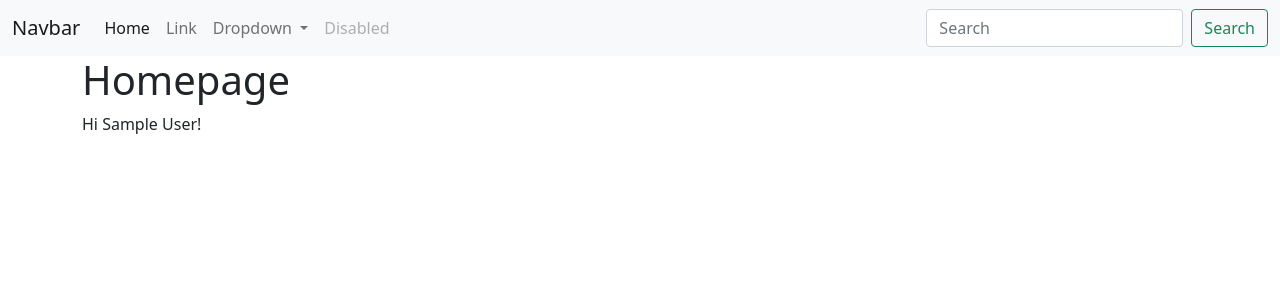
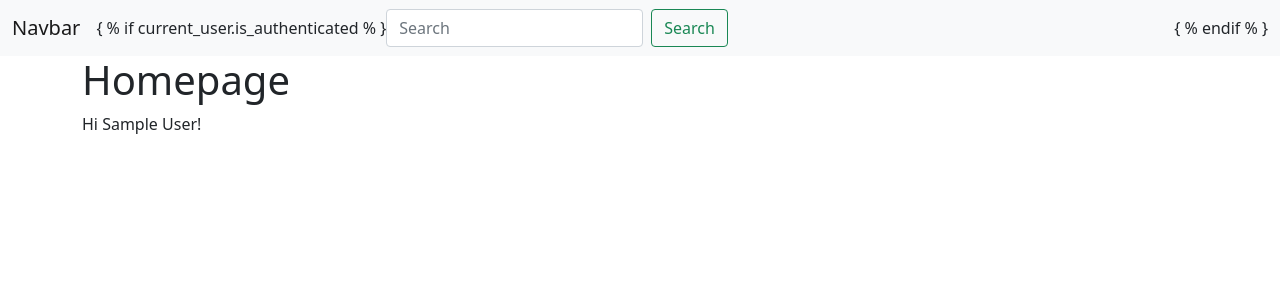
Before and after one commit to lorenzodemenia/PROJECT_BD2, a Flask app: page /home in a window 1280 px wide. Shown: the top 300 px of the page. Run offline with Flask 2, Linux system fonts and the light colour scheme; the visitor is signed in with stand-in values (Sample User, id 1); data comes from the database, SQL or seed files in the repository.

Commit message:
Alcuni cambi, aggiunto il file search.py e fatto un template per la navbar

```diff
--- a/app.py
+++ b/app.py
@@ -1,5 +1,6 @@
 from struttura_db import *
 from auth import *
+from search import *
 
 if __name__ == '__main__':
     app.run()
--- a/templates/Home/base.html
+++ b/templates/Home/base.html
@@ -16,38 +16,17 @@
   <body>
     <nav class="navbar navbar-expand-lg navbar-light bg-light">
         <div class="container-fluid">
-            <a class="navbar-brand" href="#">Navbar</a>
-            <button class="navbar-toggler" type="button" data-bs-toggle="collapse" data-bs-target="#navbarSupportedContent" aria-controls="navbarSupportedContent" aria-expanded="false" aria-label="Toggle navigation">
-                <span class="navbar-toggler-icon"></span>
-            </button>
-            <div class="collapse navbar-collapse" id="navbarSupportedContent">
-                <ul class="navbar-nav me-auto mb-2 mb-lg-0">
-                    <li class="nav-item">
-                        <a class="nav-link active" aria-current="page" href="#">Home</a>
-                    </li>
-                    <li class="nav-item">
-                        <a class="nav-link" href="#">Link</a>
-                    </li>
-                    <li class="nav-item dropdown">
-                        <a class="nav-link dropdown-toggle" href="#" id="navbarDropdown" role="button" data-bs-toggle="dropdown" aria-expanded="false">
-                        Dropdown
-                        </a>
-                        <ul class="dropdown-menu" aria-labelledby="navbarDropdown">
-                            <li><a class="dropdown-item" href="#">Action</a></li>
-                            <li><a class="dropdown-item" href="#">Another action</a></li>
-                            <li><hr class="dropdown-divider"></li>
-                            <li><a class="dropdown-item" href="#">Something else here</a></li>
-                        </ul>
-                    </li>
-                    <li class="nav-item">
-                        <a class="nav-link disabled" href="#" tabindex="-1" aria-disabled="true">Disabled</a>
-                    </li>
-                </ul>
-                <form class="d-flex">
-                    <input class="form-control me-2" type="search" placeholder="Search" aria-label="Search">
-                    <button class="btn btn-outline-success" type="submit">Search</button>
-                </form>
-            </div>
+            <a class="navbar-brand" href="{{ url_for('index') }}">Navbar</a>
+            {% block a %}
+                { % if current_user.is_authenticated % }
+                    <div class="collapse navbar-collapse" id="navbarSupportedContent">
+                        <form class="d-flex" method="POST" action="{{ url_for('search') }}">
+                            <input class="form-control me-2" id="search" name="search" type="search" placeholder="Search" aria-label="Search">
+                            <button class="btn btn-outline-success" for="search" type="submit">Search</button>
+                        </form>
+                    </div>
+                { % endif % }
+            {% endblock %}
         </div>
     </nav>
     <div class="container">
```
Also changed, not shown: search.py (added, +13 -0 lines), templates/Home/search.html (+9 -0 lines), templates/Home/navbar.html (added).
